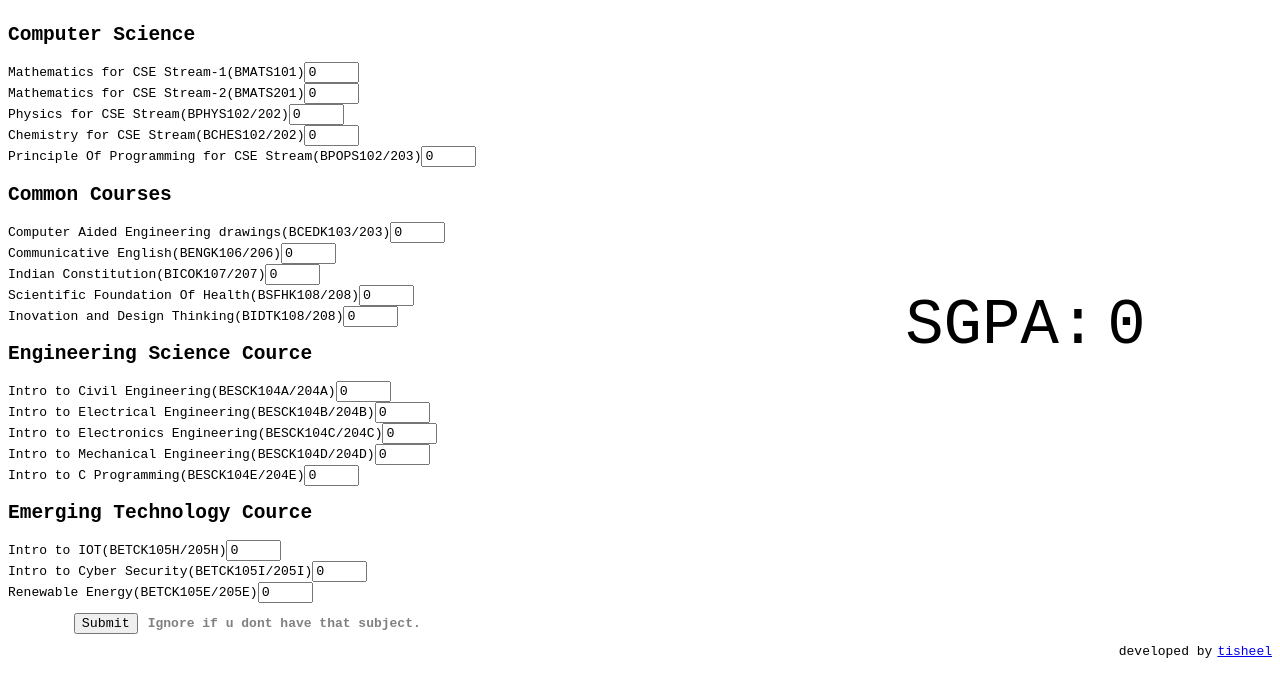
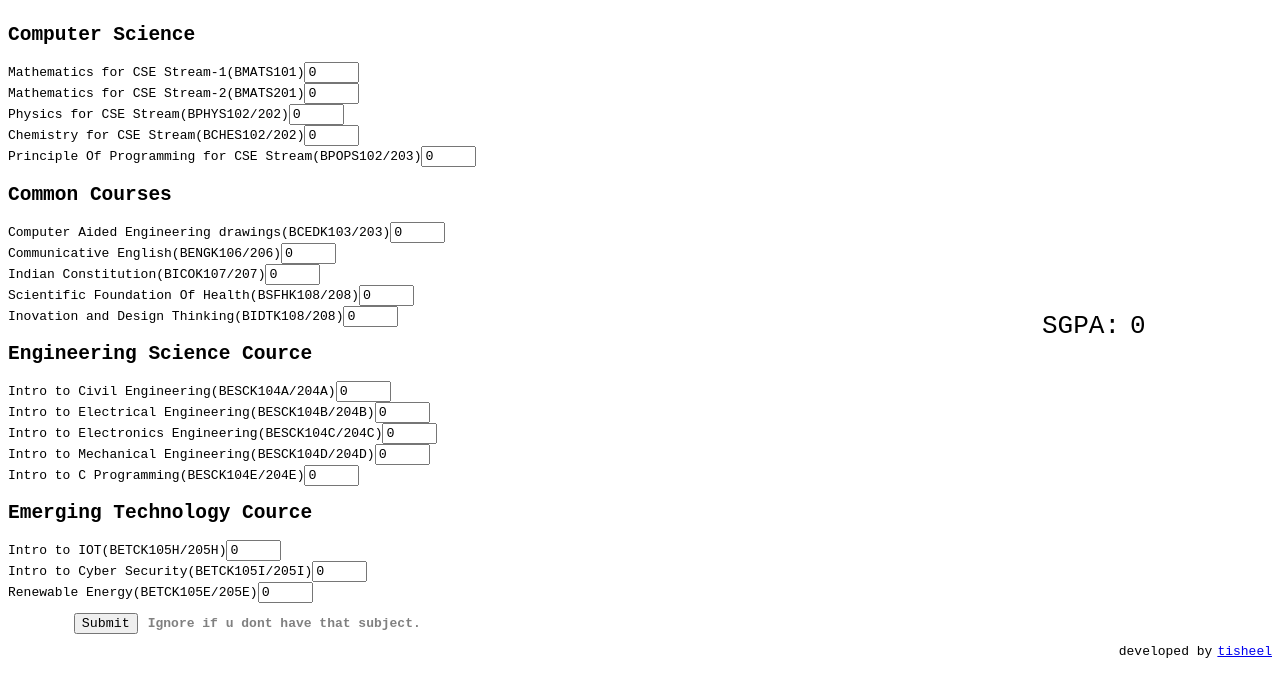
Before and after one commit to Tisheel/SGPA-Calculator, a plain HTML site: page index.html in a window 1280 px wide. Drawn offline with Linux system fonts and the light colour scheme.

Commit message:
Update main.css
changed font size...

```diff
--- a/main.css
+++ b/main.css
@@ -25,7 +25,7 @@
 }
 
 #left-container {
-    font-size: 5vw;
+    font-size: xx-large;
     display: flex;
     gap: 10px;
     padding: 10%;
```
